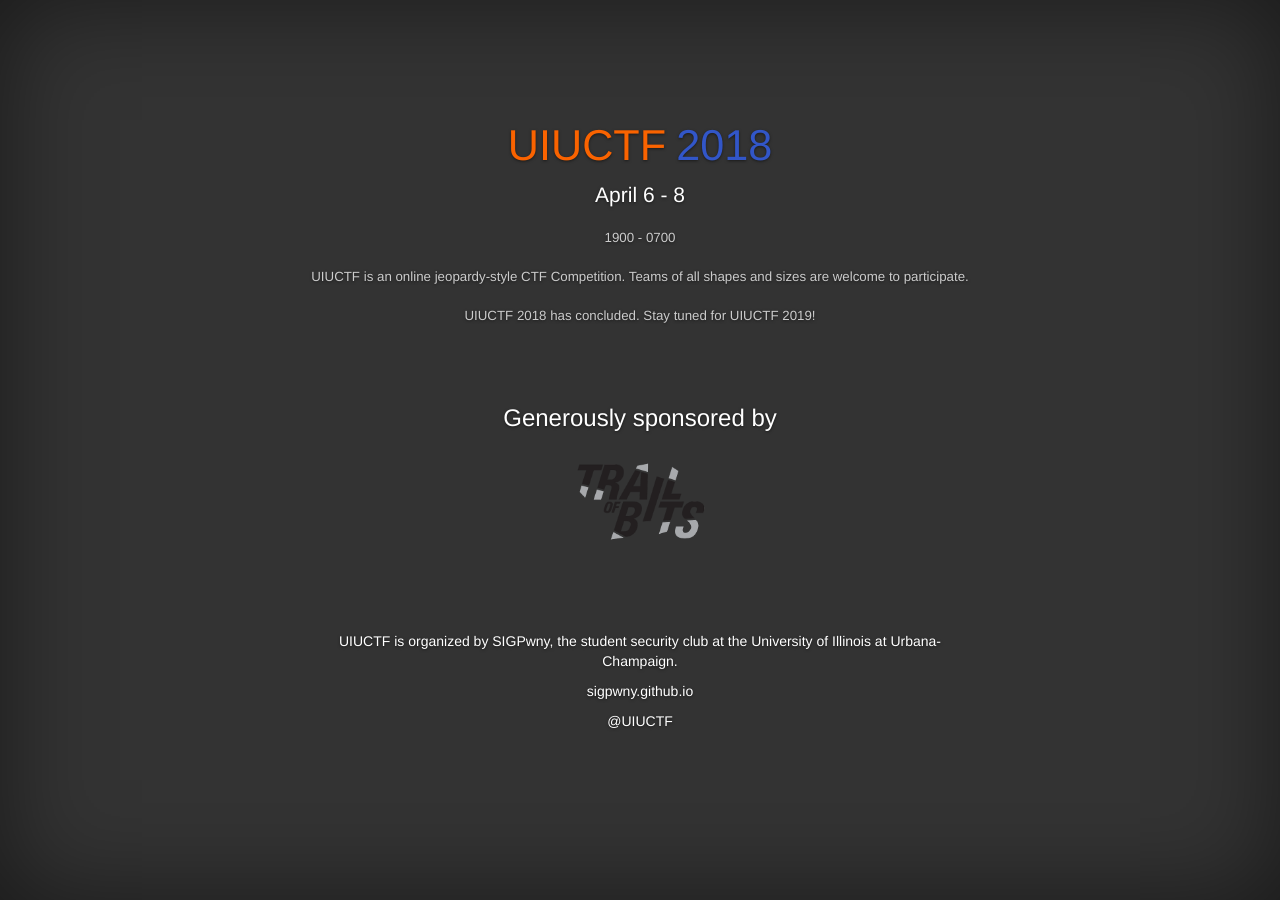
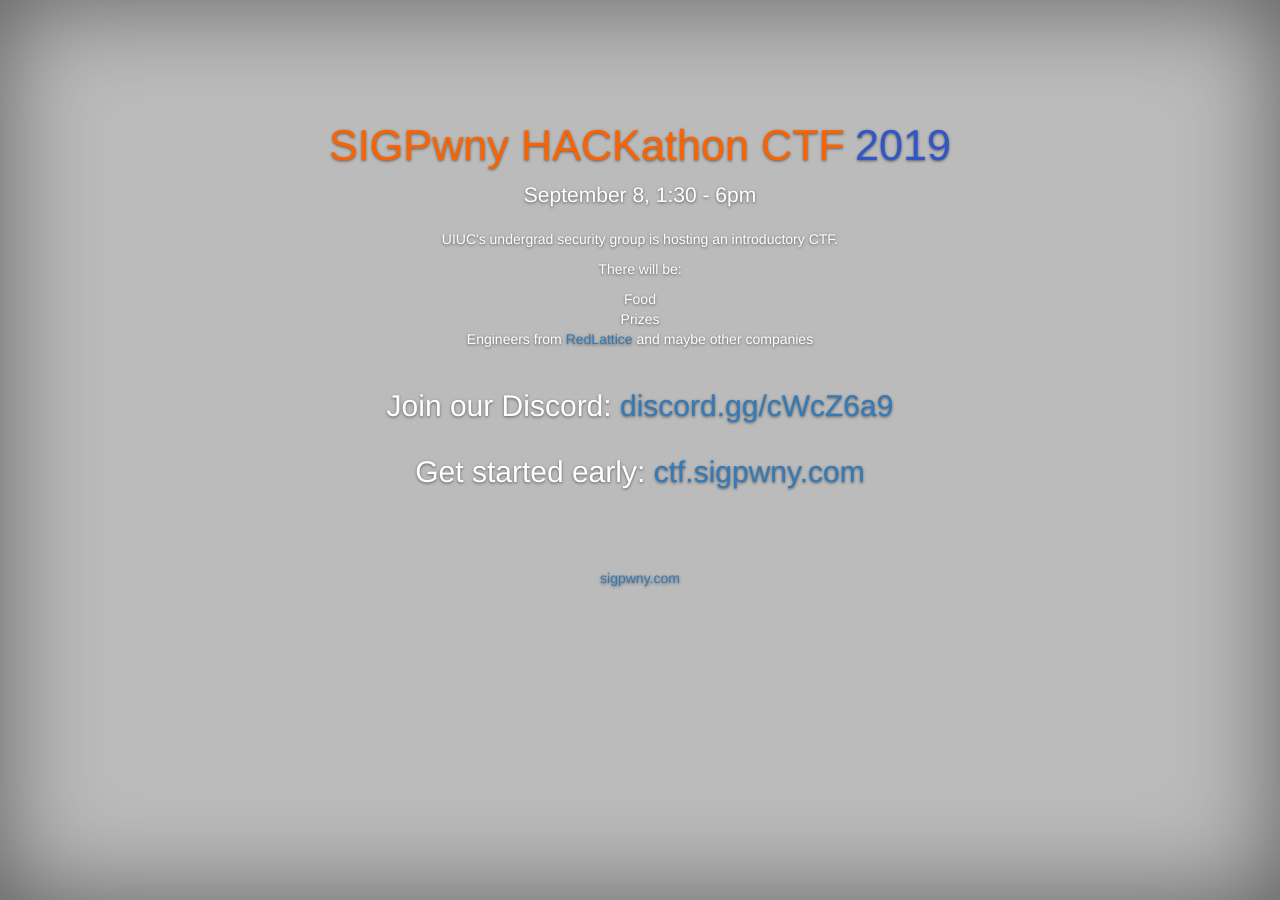
Before and after one commit to sigpwny/sigpwny.github.io-archive, a Jekyll site: the page built from ctf.html, in a window 1280 px wide. Built offline with Jekyll 4.4.1, drawn with Linux system fonts in a browser that asks for light colours.

Commit message:
automated

```diff
--- a/_includes/navigation.html
+++ b/_includes/navigation.html
@@ -34,9 +34,8 @@
         <!-- <li><a href="{{ site.baseurl }}/list.html">Archive</a></li> -->
         <li><a href="{{ site.baseurl }}/about.html">About</a></li>
         <li><a href="{{ site.baseurl }}/sponsorship.html">Sponsorship</a></li>
-	    <!-- <li><a href="{{ site.baseurl }}/ctf.html">UIUCTF</a></li> -->
+	    <li><a href="{{ site.baseurl }}/ctf.html">Fall Recruiting CTF</a></li>
         <li><a href="{{ site.baseurl }}/newcomers.html">Info for Newcomers</a></li>
-        <li><a href="{{ site.baseurl }}/fallctf.html">Fall Recruiting CTF</a></li>
         <hr />
         <div id="social-wrapper">
             <li> <a href="{{ site.facebook }}"><i class="fa fa-facebook-square"></i> Facebook</a> </li>
--- a/css/cover.css
+++ b/css/cover.css
@@ -3,12 +3,12 @@
  */
 
 /* Links */
-a,
+/*a,
 a:focus,
 a:hover {
   color: #fff;
 }
-
+*/
 /* Custom default button */
 .btn-default,
 .btn-default:hover,
@@ -27,7 +27,7 @@
 html,
 body {
   height: 100%;
-  background-color: #333;
+  background-color: #bbb;
 }
 body {
   color: #fff;
--- a/old-uiuctf.html
+++ b/ctf.html
@@ -1,6 +1,6 @@
 ---
-title: UIUCTF
-layout: fullpage
+title: Fall HACKathon CTF
+layout: uiuctf
 ---
 
 <div class="site-wrapper">
@@ -15,27 +15,36 @@
       </div>
 
       <div class="inner cover">
-        <h1 class="cover-heading"><big style="color: #FA6300">UIUCTF</big> <big style="color: #3256c8">2018</big></h1>
-        <p class="lead">April 6 - 8</p>
-        <p class="lead lesser">1900 - 0700</p>
-        <p class="lead lesser">UIUCTF is an online jeopardy-style CTF Competition. Teams of all shapes and sizes are welcome to participate.</p>
+        <h1 class="cover-heading"><big style="color: #FA6300">SIGPwny HACKathon CTF</big> <big style="color: #3256c8">2019</big></h1>
+        <p class="lead">September 8, 1:30 - 6pm</p>
+        <p>UIUC's undergrad security group is hosting an introductory CTF.</p>
+        <p>There will be:</p>
+          Food<br>
+          Prizes<br>
+          Engineers from <a href="https://redlattice.com">RedLattice</a> and maybe other companies<br>
         <!-- <p class="lead lesser">Registration is now open via the link below! You can contact the organizers via #uiuctf on freenode with any issues.</p> -->
         <!-- <p class="lead"><a href="http://uiuc.tf">uiuc.tf</a></p> -->
-		<p class="lead lesser">UIUCTF 2018 has concluded. Stay tuned for UIUCTF 2019!</p>
+    		<!-- <p class="lead lesser">UIUCTF 2018 has concluded. Stay tuned for UIUCTF 2019!</p> -->
+
+        <br>
+
+        <h2 class="cover-heading">
+          Join our Discord: <a href="https://discord.gg/cWcZ6a9">discord.gg/cWcZ6a9</a>
+          <br><br>
+          Get started early: <a href="http://ctf.sigpwny.com/">ctf.sigpwny.com</a>
+        </h2>
       </div>
       <br />
       <br />
-      <div class="inner cover">
+<!--       <div class="inner cover">
         <h3 class="cover-heading">Generously sponsored by</h3>
-		<br>
+    		<br>
         <a href="https://www.trailofbits.com/"><img src="images/tob_logo.png" style="height: 20%; width: 20%"></img></a>
       </div>
-
-      <br />
-      <br />
+ -->
+    <!--
       <div class="inner cover">
         <h3 class="cover-heading" id="countdown"></h3>
-		<!--
         <script>
         var countDownDate = new Date("Apr 6, 2018 19:00:00 GMT-0500").getTime();
 
@@ -56,14 +65,14 @@
           }
         }, 1000);
         </script>
-		-->
       </div>
+    -->
 
       <div>
         <div class="inner">
-          <p>UIUCTF is organized by SIGPwny, the student security club at the University of Illinois at Urbana-Champaign.</p>
-          <p><a href="https://sigpwny.github.io/">sigpwny.github.io</a></p>
-          <p><a href="https://twitter.com/uiuctf">@UIUCTF</a></p>
+          <!-- <p>UIUCTF is organized by SIGPwny, the student security club at the University of Illinois at Urbana-Champaign.</p> -->
+          <p><a href="https://sigpwny.com/">sigpwny.com</a></p>
+          <!-- <p><a href="https://twitter.com/uiuctf">@UIUCTF</a></p> -->
         </div>
       </div>
 
```
Also changed, not shown: ctf/index.html (deleted, +0 -8 lines), _layouts/uiuctf.html (renamed from _layouts/fullpage.html).
